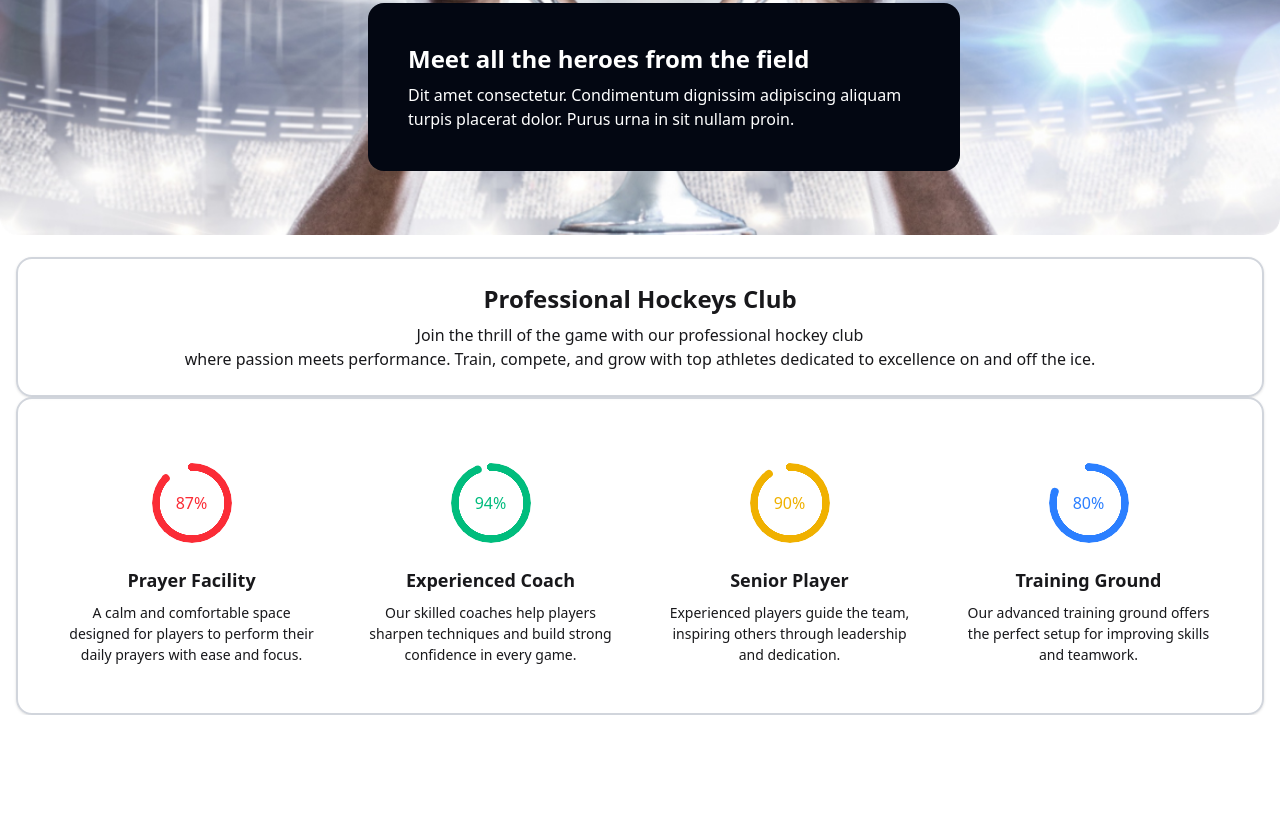
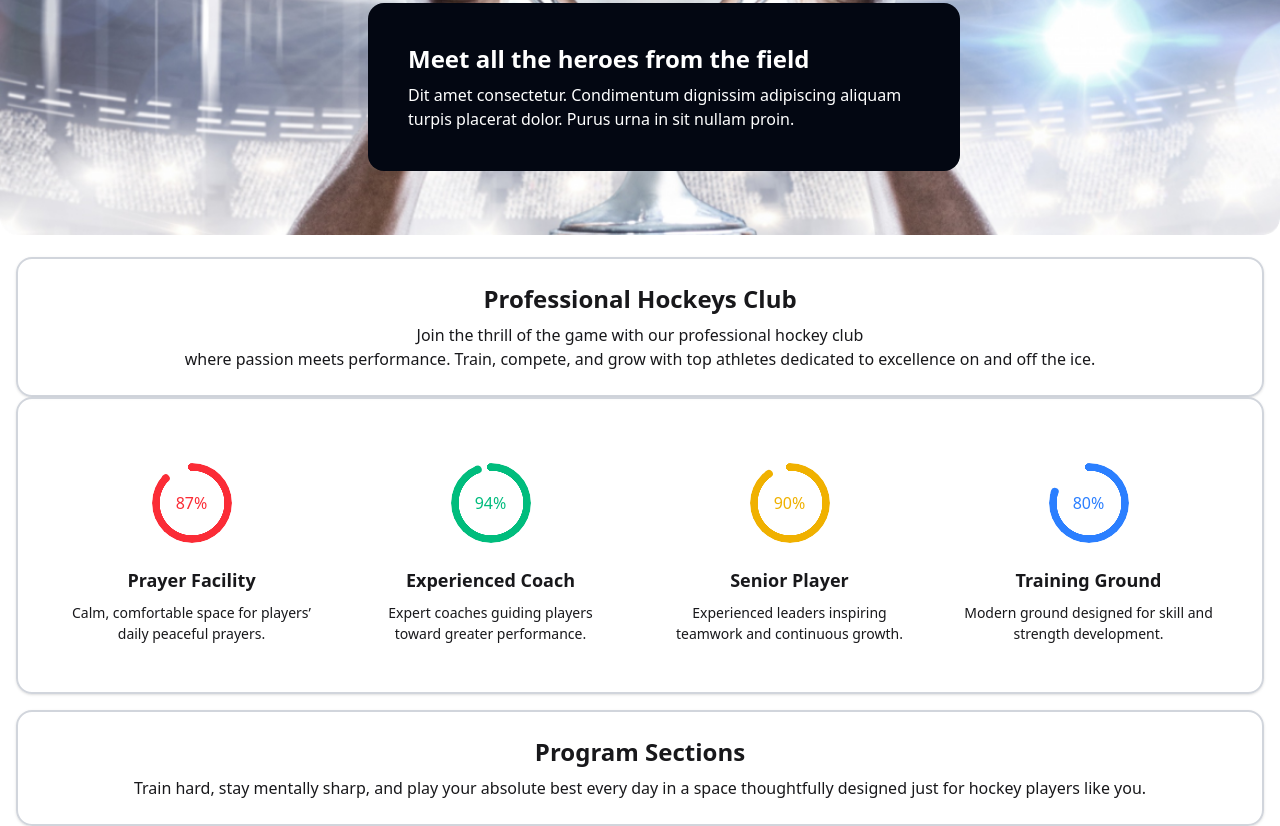
Before and after one commit to fahmidaoyshi/Hockey, a plain HTML site: page index.html in a window 1280 px wide. Shown: the part 447-1273 px from the top of the page. Before the commit the page ends 1162 px from the top, so only its background shows below. Drawn offline with nearby package versions, Linux system fonts and the light colour scheme.

Commit message:
Program Section Done

```diff
--- a/index.html
+++ b/index.html
@@ -118,44 +118,51 @@
   </div>
   <!-- Progress -->
    <section>
-    <div  class="flex mx-4 rounded-2xl p-6 text-center border-solid border-2 border-gray-300 shadow-sm">
-      <div class="card bg-base-100 w-96">
+    <div  class="flex flex-col md:flex-row mx-4 rounded-2xl p-6 text-center border-solid border-2 border-gray-300 shadow-sm">
+      <div class="card bg-base-100 w-full md:w-96">
   <figure class="px-10 pt-10">
     <div class="radial-progress text-red-500" style="--value:87;" aria-valuenow="87" role="progressbar">87%</div>
   </figure>
   <div class="card-body items-center text-center">
     <h2 class="card-title">Prayer Facility</h2>
-    <p>A calm and comfortable space designed for players to perform their daily prayers with ease and focus.</p>
+    <p>Calm, comfortable space for players’ daily peaceful prayers.</p>
   </div>
 </div>
-<div class="card bg-base-100 w-96">
+<div class="card bg-base-100 w-full md:w-96">
   <figure class="px-10 pt-10">
     <div class="radial-progress text-emerald-500" style="--value:94;" aria-valuenow="94" role="progressbar">94%</div>
   </figure>
   <div class="card-body items-center text-center">
     <h2 class="card-title">Experienced Coach</h2>
-    <p>Our skilled coaches help players sharpen techniques and build strong confidence in every game.</p>
+    <p>Expert coaches guiding players toward greater performance.</p>
   </div>
 </div>
-<div class="card bg-base-100 w-96">
+<div class="card bg-base-100 w-full md:w-96">
   <figure class="px-10 pt-10">
     <div class="radial-progress text-yellow-500" style="--value:90;" aria-valuenow="90" role="progressbar">90%</div>
   </figure>
   <div class="card-body items-center text-center">
     <h2 class="card-title">Senior Player</h2>
-    <p>Experienced players guide the team, inspiring others through leadership and dedication.</p>
+    <p>Experienced leaders inspiring teamwork and continuous growth.</p>
   </div>
 </div>
-<div class="card bg-base-100 w-96">
+<div class="card bg-base-100 w-full md:w-96">
   <figure class="px-10 pt-10">
     <div class="radial-progress text-blue-500" style="--value:80;" aria-valuenow="80" role="progressbar">80%</div>
   </figure>
   <div class="card-body items-center text-center">
     <h2 class="card-title">Training Ground</h2>
-    <p>Our advanced training ground offers the perfect setup for improving skills and teamwork.</p>
+    <p>Modern ground designed for skill and strength development.</p>
   </div>
 </div>
     </div>
    </section>
+   <!-- Programs -->
+    <section>
+     <div class="mt-4 mx-4 rounded-2xl p-4 text-center border-solid border-2 border-gray-300 shadow-sm">
+    <h1 class="text-2xl font-bold m-2">Program Sections</h1>
+    <p class="text-base m-2">Train hard, stay mentally sharp, and play your absolute best every day in a space thoughtfully designed just for hockey players like you.</p>
+  </div>
+    </section>
 </body>
 </html>
```
